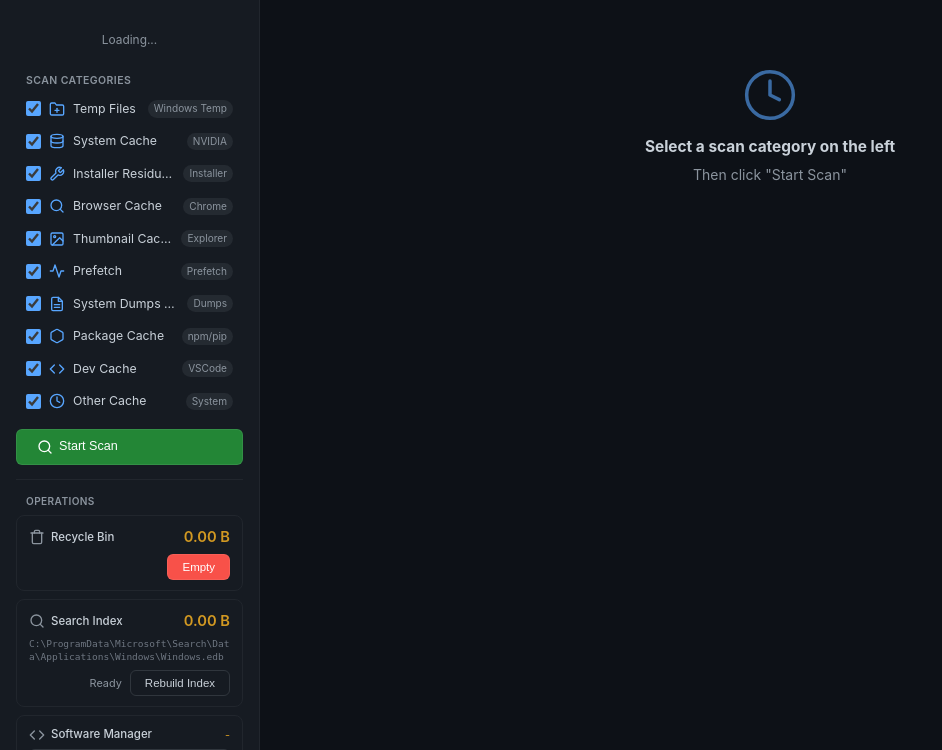
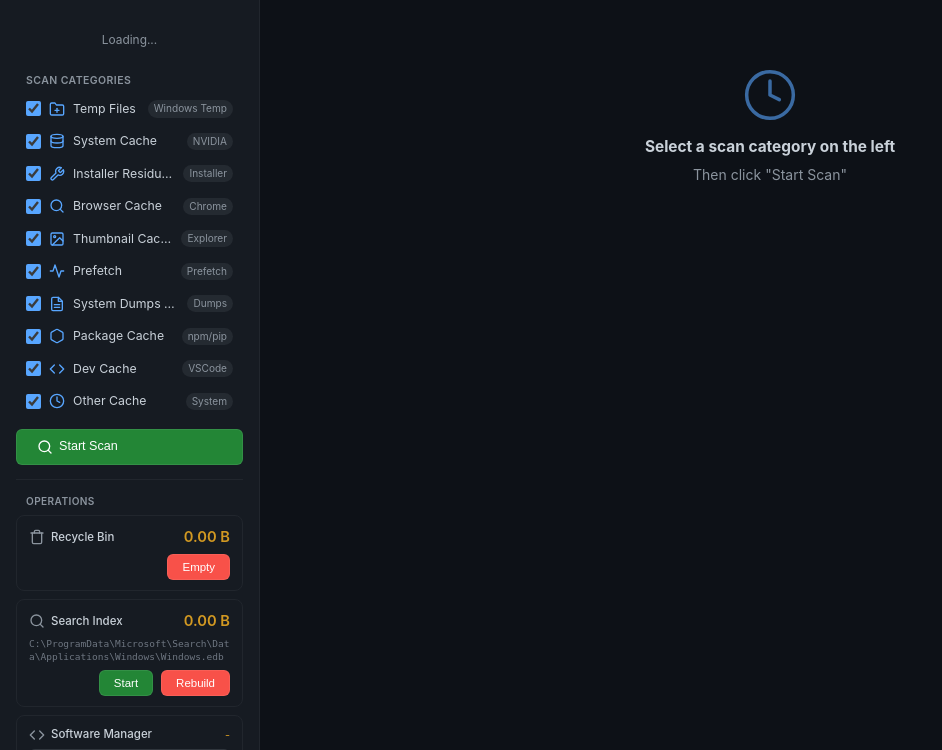
Before and after one commit to bsawang/sysClean, a Flask app: template templates/index.html in a window 1280 px wide. Shown: the part 50-800 px from the top of the page, without its empty margins (0-942 px from the left). Run offline with Flask 3, Linux system fonts and the light colour scheme; the template is opened without the code that fills it: most values are stand-ins (such as "Sample title", 1, 10 or a date in 2020); data that the repository does not hold is empty.

Commit message:
feat: add search service toggle with colored buttons, btn-success CSS

```diff
--- a/app.py
+++ b/app.py
@@ -489,6 +489,40 @@ def api_search_rebuild():
     return jsonify({"status": "rebuilding"})
 
 
+@app.route("/api/search/toggle", methods=["POST"])
+def api_search_toggle():
+    """Toggle WSearch service on/off without deleting index.
+
+    Requires admin privileges. Guarded by global operation lock.
+    """
+    if not is_admin():
+        return jsonify({"error": "需要管理员权限才能控制服务"}), 403
+
+    data = request.get_json(force=True)
+    enable = data.get("enable", False)
+
+    if not acquire_operation("rebuilding_index"):
+        return jsonify({"error": "另一个操作正在进行中"}), 409
+
+    try:
+        import subprocess
+        action = "start" if enable else "stop"
+        args = ["net", action, WSEARCH_SERVICE_NAME]
+        if action == "stop":
+            args.append("/y")
+        r = subprocess.run(args, capture_output=True, text=True, timeout=30)
+        if r.returncode == 0:
+            return jsonify({"status": "ok", "running": enable})
+        else:
+            return jsonify({"error": f"服务{action}失败: {r.stderr.strip()}"}), 500
+    except subprocess.TimeoutExpired:
+        return jsonify({"error": "服务控制超时"}), 500
+    except Exception as exc:
+        return jsonify({"error": str(exc)}), 500
+    finally:
+        release_operation()
+
+
 # ---------------------------------------------------------------------------
 # Software Uninstall API
 # ---------------------------------------------------------------------------
--- a/i18n/en.json
+++ b/i18n/en.json
@@ -96,7 +96,9 @@
   "complete.hints.title": "💡 Suggested Follow-up",
   "complete.hints.goto": "Go",
   "search.title": "Search Index",
-  "search.rebuild": "Rebuild Index",
+  "search.rebuild": "Rebuild",
+  "search.stop": "Stop",
+  "search.start": "Start",
   "search.rebuilding": "Rebuilding...",
   "search.stopped": "Service stopped",
   "search.ready": "Ready",
--- a/i18n/zh.json
+++ b/i18n/zh.json
@@ -96,7 +96,9 @@
   "complete.hints.title": "💡 建议后续操作",
   "complete.hints.goto": "前往",
   "search.title": "搜索索引",
-  "search.rebuild": "重建索引",
+  "search.rebuild": "重建",
+  "search.stop": "停止",
+  "search.start": "启动",
   "search.rebuilding": "正在重建中...",
   "search.stopped": "服务已停止",
   "search.ready": "正常",
--- a/static/style.css
+++ b/static/style.css
@@ -249,7 +249,8 @@ a:hover { text-decoration: underline; }
   user-select: none;
 }
 
-.btn:disabled {
+.btn:disabled,
+.btn.disabled {
   opacity: 0.5;
   cursor: not-allowed;
 }
@@ -269,6 +270,14 @@ a:hover { text-decoration: underline; }
 }
 
 .btn-danger:hover:not(:disabled) { background: #da3633; }
+
+.btn-success {
+  background: #238636;
+  color: #fff;
+  border-color: rgba(240, 246, 252, 0.08);
+}
+
+.btn-success:hover:not(:disabled) { background: #2ea043; }
 
 .btn-ghost {
   background: transparent;
--- a/templates/index.html
+++ b/templates/index.html
@@ -237,8 +237,10 @@
           C:\ProgramData\Microsoft\Search\Data\Applications\Windows\Windows.edb
         </div>
         <div style="display:flex;justify-content:flex-end;align-items:center;gap:8px;margin-top:6px">
-          <span id="search-status" style="font-size:0.78rem;color:#8b949e">-</span>
-          <button class="btn btn-ghost btn-sm btn-operation" onclick="rebuildSearchIndex()" style="font-size:0.82rem;padding:4px 14px" id="btn-rebuild-index">
+          <button class="btn btn-primary btn-sm btn-operation" onclick="toggleSearchService()" style="font-size:0.82rem;padding:4px 14px" id="btn-search-toggle">
+            <span id="search-toggle-text" data-i18n="search.stop">停止</span>
+          </button>
+          <button class="btn btn-danger btn-sm btn-operation" onclick="rebuildSearchIndex()" style="font-size:0.82rem;padding:4px 14px" id="btn-rebuild-index">
             <span data-i18n="search.rebuild">重建</span>
           </button>
         </div>
@@ -708,20 +710,49 @@ function refreshCompleteHints() {
 // ====================================================================
 // Search Index
 // ====================================================================
+var searchServiceRunning = false;
+
 function refreshSearchStatus() {
     fetch('/api/search/status')
         .then(function(r) { return r.json(); })
         .then(function(d) {
             document.getElementById('search-size').textContent = d.size_fmt;
-            var statusEl = document.getElementById('search-status');
+            searchServiceRunning = d.service_running === true && !d.rebuilding;
+            var toggleBtn = document.getElementById('btn-search-toggle');
+            toggleBtn.disabled = d.rebuilding;
             if (d.rebuilding) {
-                statusEl.textContent = _t('search.rebuilding');
-            } else if (d.service_running === false) {
-                statusEl.textContent = _t('search.stopped');
+                toggleBtn.className = 'btn btn-sm btn-operation disabled';
+                document.getElementById('search-toggle-text').textContent = _t('search.rebuilding');
+            } else if (d.service_running) {
+                toggleBtn.className = 'btn btn-primary btn-sm btn-operation';
+                document.getElementById('search-toggle-text').textContent = _t('search.stop');
             } else {
-                statusEl.textContent = _t('search.ready');
+                toggleBtn.className = 'btn btn-success btn-sm btn-operation';
+                document.getElementById('search-toggle-text').textContent = _t('search.start');
             }
         });
+}
+
+function toggleSearchService() {
+    if (isBusy) { alert(busyMsg()); return; }
+    startBusyPolling();
+    var toggleBtn = document.getElementById('btn-search-toggle');
+    toggleBtn.disabled = true;
+    fetch('/api/search/toggle', {
+        method: 'POST',
+        headers: { 'Content-Type': 'application/json' },
+        body: JSON.stringify({ enable: !searchServiceRunning })
+    })
+        .then(function(r) { return r.json(); })
+        .then(function(d) {
+            if (d.status === 'ok') {
+                refreshSearchStatus();
+            } else {
+                alert(d.error || 'Failed');
+                toggleBtn.disabled = false;
+            }
+        })
+        .catch(function() { alert('Failed'); toggleBtn.disabled = false; });
 }
 
 function rebuildSearchIndex() {
@@ -734,7 +765,7 @@ function rebuildSearchIndex() {
         .then(function(r) { return r.json(); })
         .then(function(d) {
             if (d.status === 'rebuilding') {
-                document.getElementById('search-status').textContent = _t('search.rebuilding');
+                refreshSearchStatus();
             } else {
                 alert(d.error || 'Failed');
                 btn.disabled = false;
```
